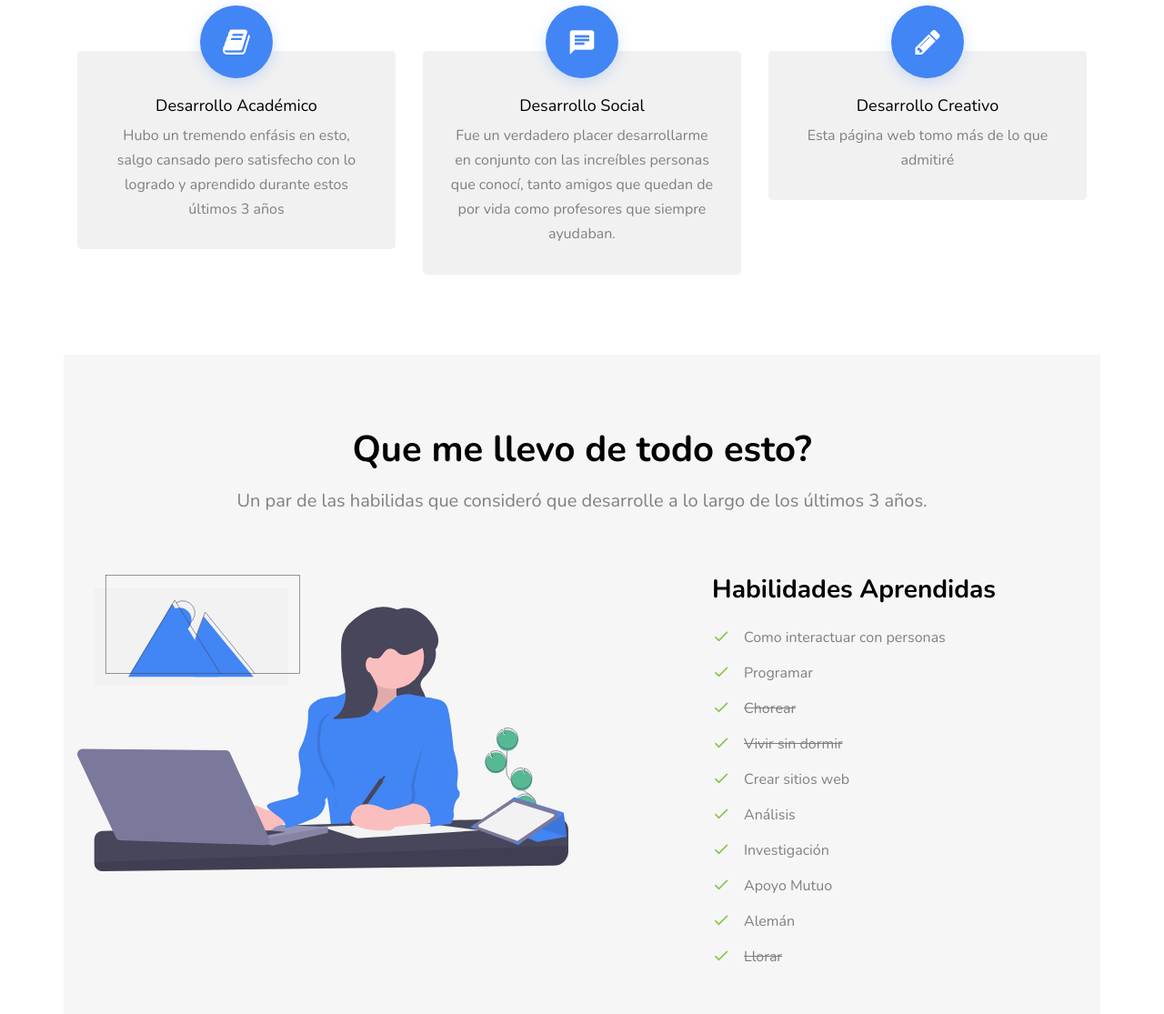
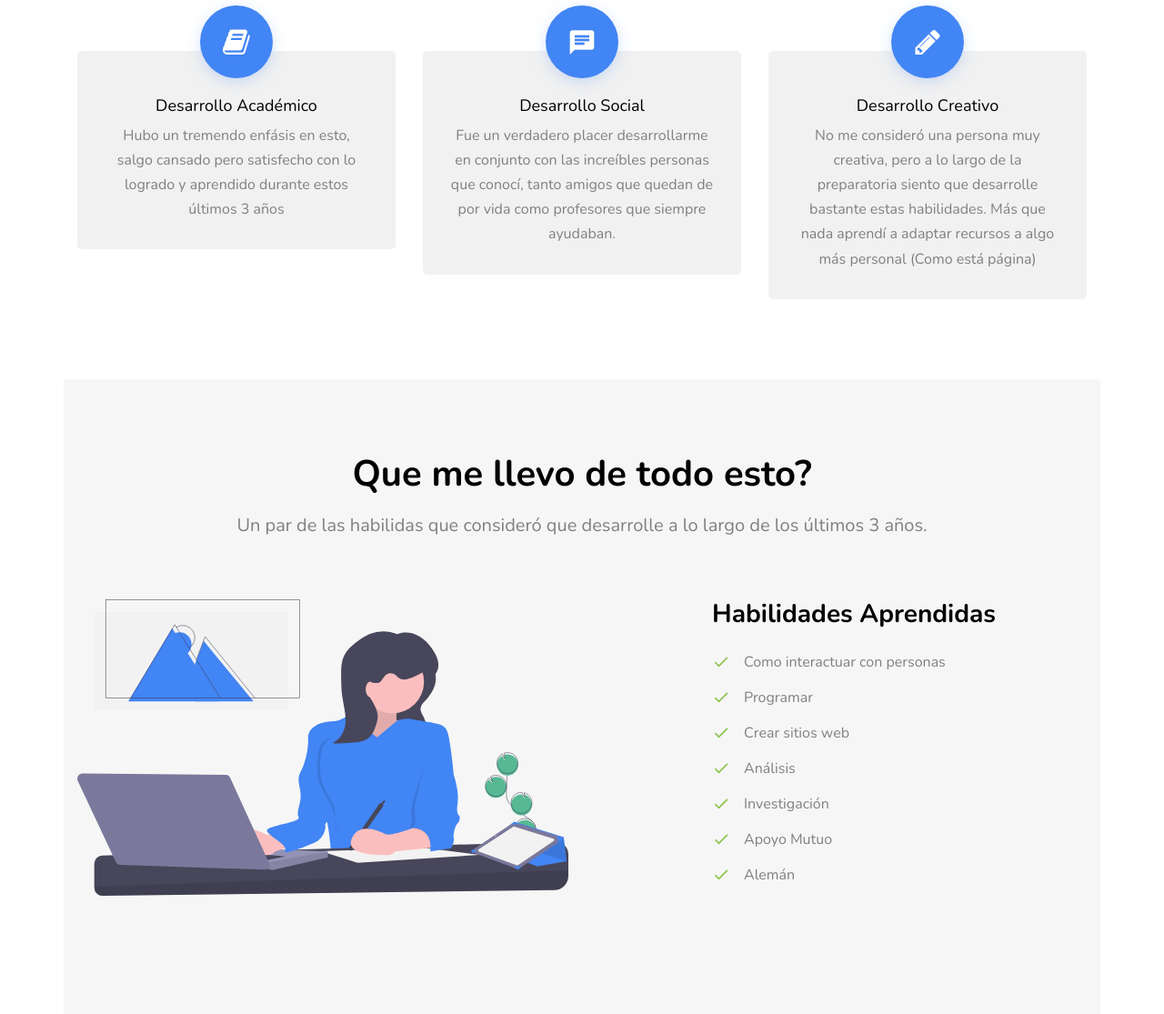
Before and after one commit to NicolasReelingB/Momentum, a plain HTML site: page index.html in a window 1280 px wide. Shown: the part 1060-2175 px from the top of the page at 91% size. Drawn offline with nearby package versions, Linux system fonts and the light colour scheme; files whose address does not match are found by name.

Commit message:
Add files via upload

```diff
--- a/index.html
+++ b/index.html
@@ -147,7 +147,7 @@
               </div>
               <div>
                 <h3>Desarrollo Creativo</h3>
-                <p>Esta página web tomo más de lo que admitiré</p>
+                <p>No me consideró una persona muy creativa, pero a lo largo de la preparatoria siento que desarrolle bastante estas habilidades. Más que nada aprendí a adaptar recursos a algo más personal &#40;Como está página&#41;	</p>
               </div>
             </div>
           </div>
@@ -169,14 +169,11 @@
             <ul class="ul-check mb-5 list-unstyled success">
               <li>Como interactuar con personas</li>
               <li>Programar</li>
-              <li><strike>Chorear</strike></li>
-			  <li><strike>Vivir sin dormir</strike></li>
 			  <li>Crear sitios web</li>
 			  <li>Análisis</li>
 			  <li>Investigación</li>
 			  <li>Apoyo Mutuo</li>
 			  <li>Alemán</li>
-			  <li><strike>Llorar</strike></li>
             </ul>
           </div>
         </div>
```
